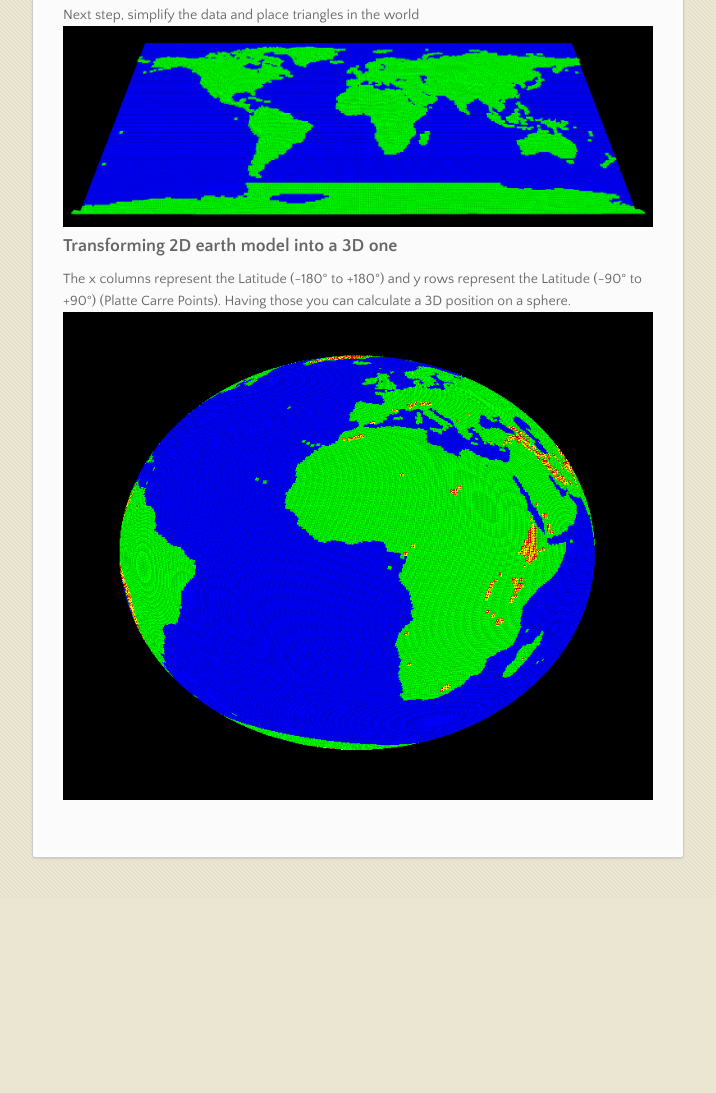
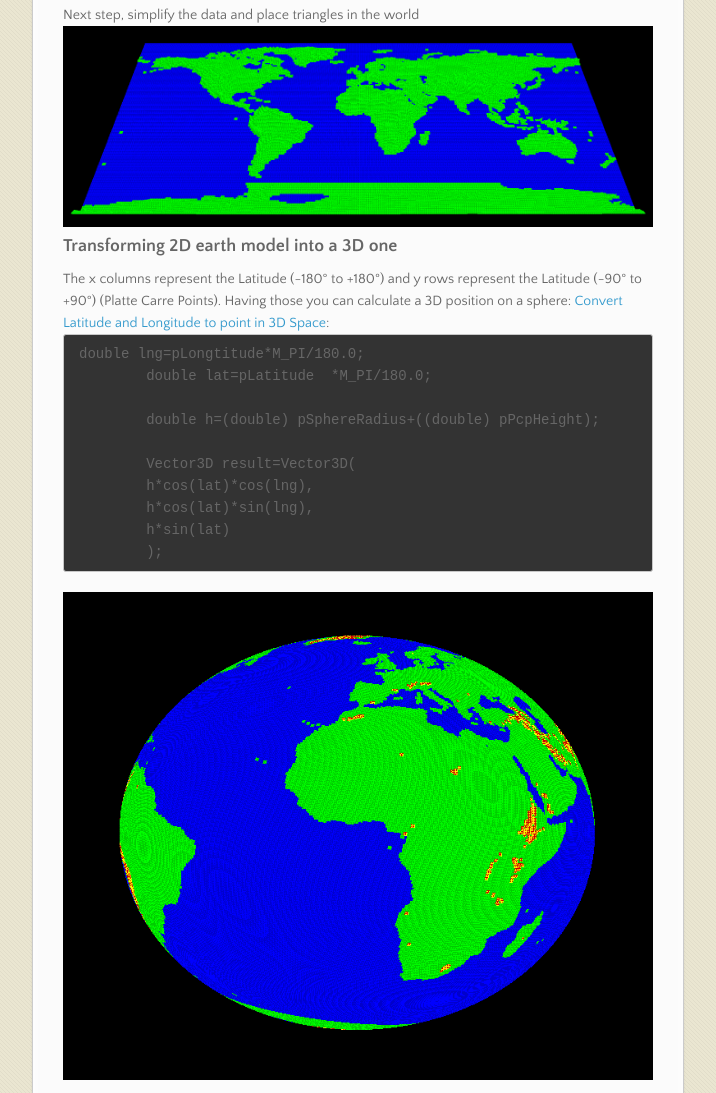
Before and after one commit to tgunkel/Going3D, a plain HTML site: page index.html in a window 1280 px wide. Shown: the part 798-1891 px from the top of the page, without its empty margins (283-999 px from the left). Before the commit the page ends 1696 px from the top, so only its background shows below. Drawn offline with nearby package versions, Linux system fonts and the light colour scheme.

Commit message:
3D modell

```diff
--- a/index.html
+++ b/index.html
@@ -51,7 +51,18 @@
         <img src="pics/FlatWorld3d.png" alt="Nasa Eearth Elevation Test in 3d" />
 
         <h3>Transforming 2D earth model into a 3D one</h3>
-        The x columns represent the Latitude (-180° to +180°) and y rows represent the Latitude (-90° to +90°) (Platte Carre Points). Having those you can calculate a 3D position on a sphere.
+        The x columns represent the Latitude (-180° to +180°) and y rows represent the Latitude (-90° to +90°) (Platte Carre Points). Having those you can calculate a 3D position on a sphere:
+        <a href="http://stackoverflow.com/questions/10473852/convert-latitude-and-longitude-to-point-in-3d-space?rq=1">Convert Latitude and Longitude to point in 3D Space</a>:
+        <pre>double lng=pLongtitude*M_PI/180.0;
+        double lat=pLatitude  *M_PI/180.0;
+
+        double h=(double) pSphereRadius+((double) pPcpHeight);
+
+        Vector3D result=Vector3D(
+        h*cos(lat)*cos(lng),
+        h*cos(lat)*sin(lng),
+        h*sin(lat)
+        );</pre>
         <img src="pics/Earth3D.png" alt="3D modell of earth" />
 
       </section>
```
